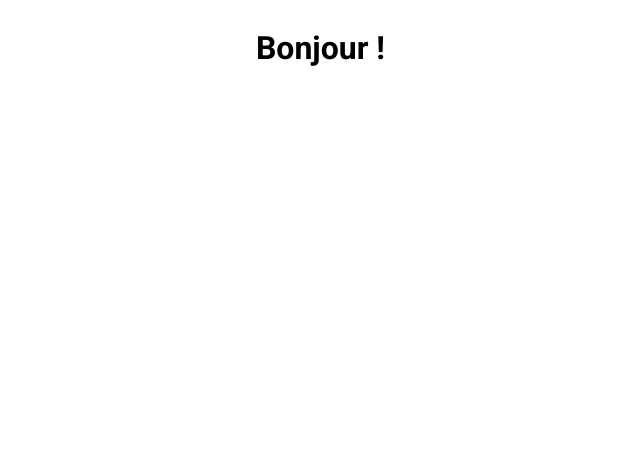
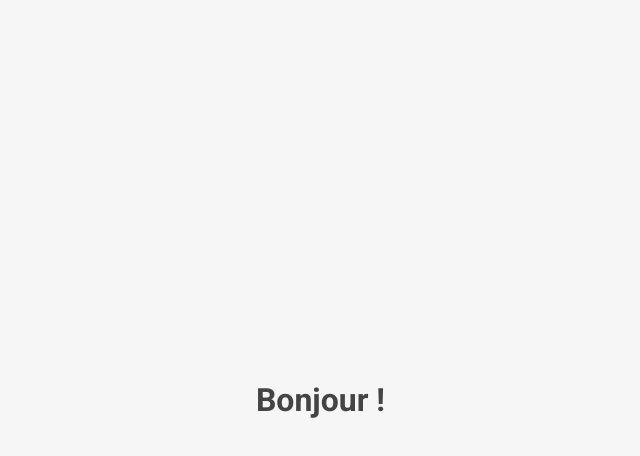
Before and after one commit to riwalenn/boutique_vue, a Vue app: page / in a window 1280 px wide. Shown: the top 456 px of the page, without its empty margins (255-895 px from the left). Built offline with nearby package versions, Linux system fonts and the light colour scheme.

Commit message:
[BASE] Mise en place du style

```diff
--- a/src/App.vue
+++ b/src/App.vue
@@ -6,4 +6,5 @@
 </template>
 <style lang="scss">
 @import "./assets/base.scss";
+@import "./assets/debug.scss";
 </style>
--- a/src/assets/base.scss
+++ b/src/assets/base.scss
@@ -1,7 +1,103 @@
 :root {
+  --primary-1: #3498db;
+  --primary-2: #2980b9;
+  --danger-1: #e74c3c;
+  --danger-2: #c0392b;
+  --success-1: #2ecc71;
+  --success-2: #27ae60;
+  --gray-1:  #f6f6f6;
+  --gray-2: #ddd;
+  --text-color: #444;
+  --text-primary-color: #fff;
+
+  --boder: 1px solid var(--gray-2);
+  --border-radius: 4px;
+
   --font-family: 'Roboto', sans-serif;
 }
 
+//reset
+* {
+  box-sizing: border-box;
+}
+
+h1,h2,h3,h4 {
+  margin:0;
+}
+
+ul {
+  list-style: none;
+  padding: 0;
+}
+
+img {
+  max-width: 100%;
+}
+
+a {
+  color: var(--text-color);
+  text-decoration: none;
+}
+
 body {
+  min-height: 100vh;
+  padding: 0;
+  margin: 0;
   font-family: var(--font-family);
+  color: var(--text-color);
+  background-color: var(--gray-1);
 }
+
+//flex
+
+.d-flex {
+  display: flex;
+}
+
+.flex-row {
+  flex-direction: row;
+}
+
+.flex-column {
+  flex-direction: column;
+}
+
+.justify-content-center {
+  justify-content: center;
+}
+
+.align-items {
+  align-items: center;
+}
+
+.flex-fill {
+  flex: 1 1 auto;
+}
+
+//padding
+
+.p-10 {
+  padding: 10px;
+}
+
+.p-20 {
+  padding: 20px;
+}
+
+.p-30 {
+  padding: 30px;
+}
+
+//margin
+
+.m-10 {
+  margin: 10px;
+}
+
+.m-20 {
+  margin: 20px;
+}
+
+.m-30 {
+  margin: 30px;
+}
--- /dev/null
+++ b/src/assets/debug.scss
@@ -0,0 +1,19 @@
+.b1 {
+  background-color: red;
+}
+
+.b2 {
+  background-color: blue;
+}
+
+.b3 {
+  background-color: yellow;
+}
+
+.b4 {
+  background-color: green;
+}
+
+.b5 {
+  background-color: purple;
+}
```
